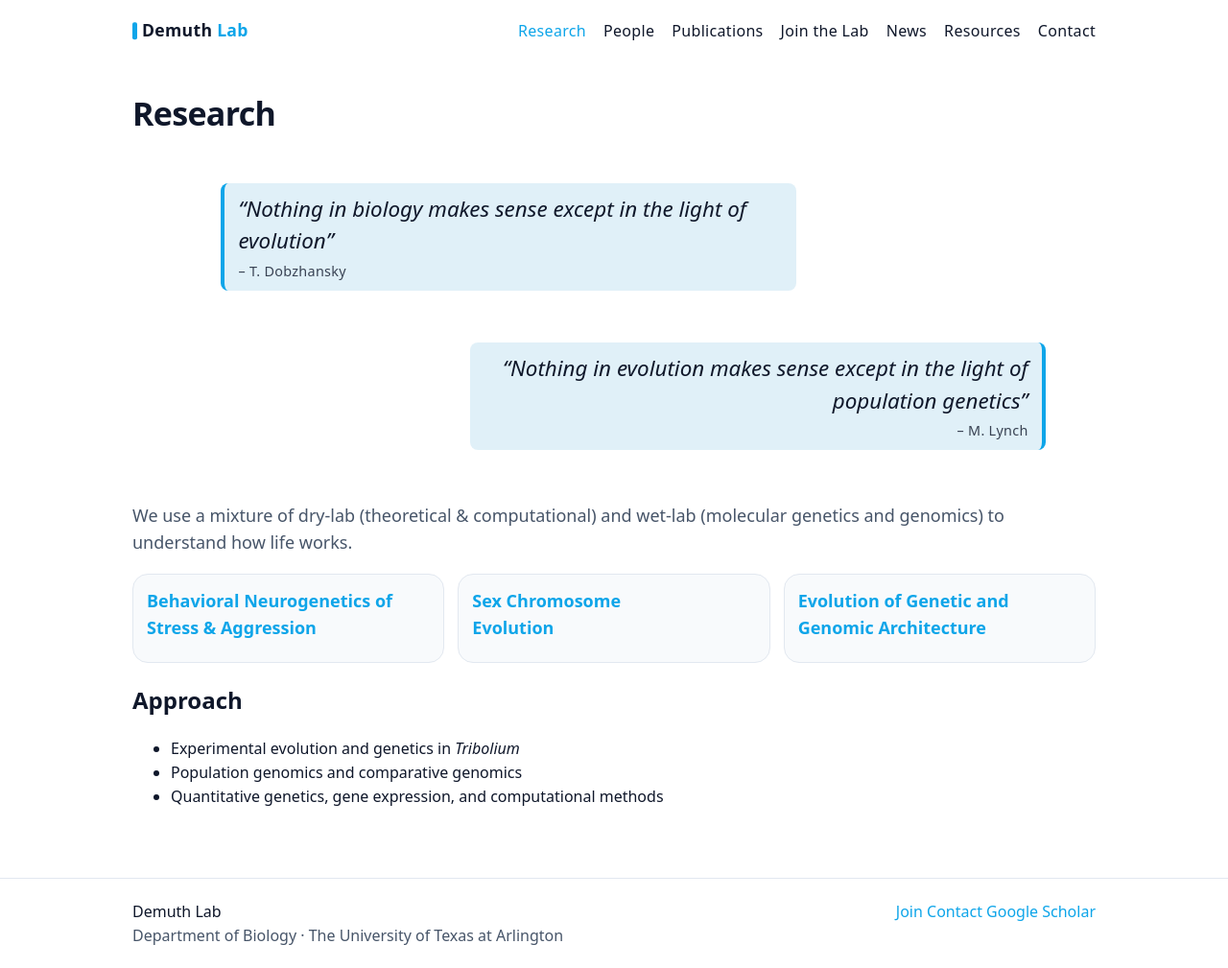
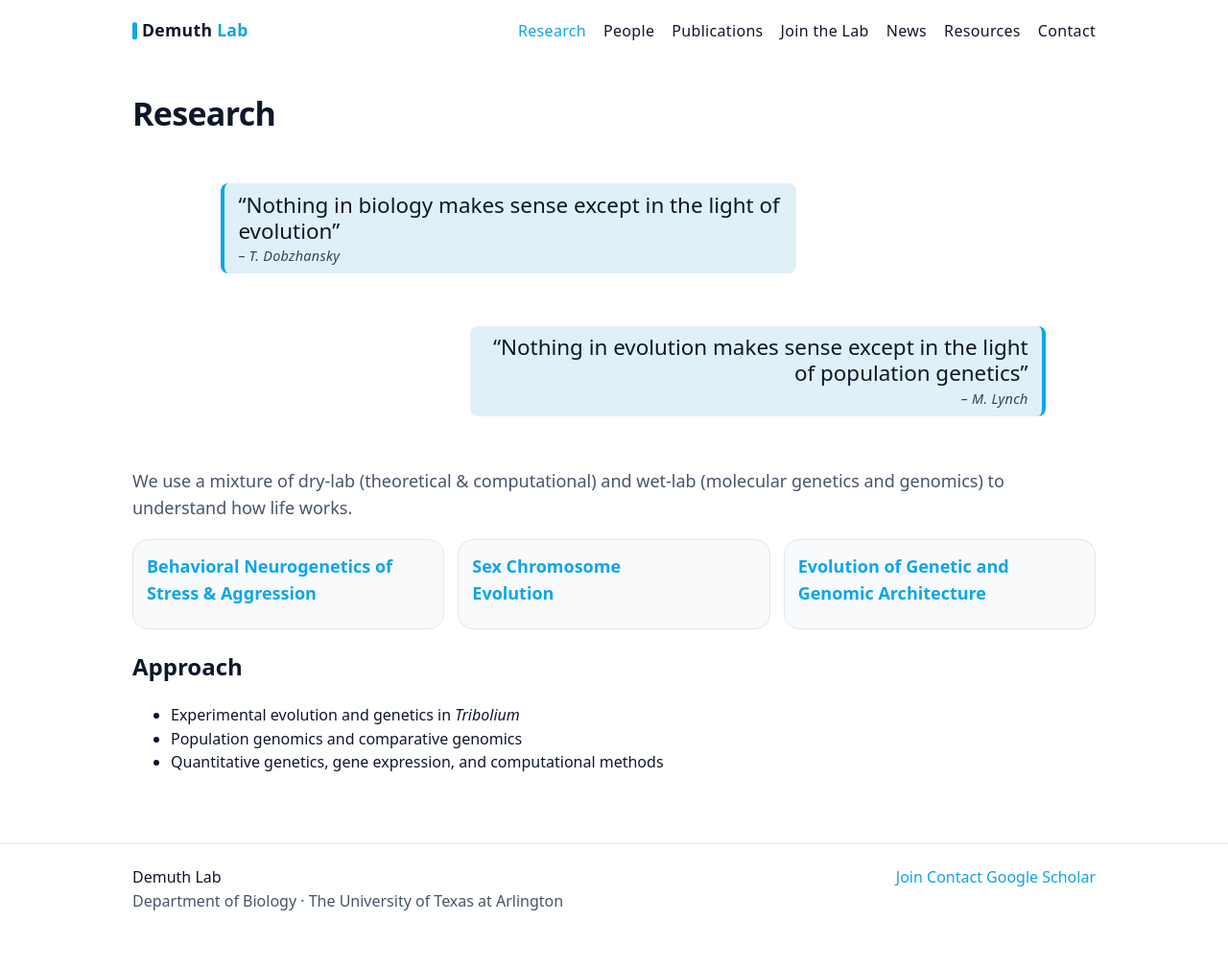
Before and after one commit to demuth-lab/demuth-lab.github.io, a Jekyll site: the page built from research/index.md, in a window 1280 px wide and 1009 px high. Shown: the whole window at 96% size. Built offline with Jekyll 4.4.1, drawn with Linux system fonts in a browser that asks for light colours.

Commit message:
Update main.css

```diff
--- a/assets/css/main.css
+++ b/assets/css/main.css
@@ -426,8 +426,8 @@ a:hover{
   max-width:600px;
   font-size:1.4rem;
   font-weight:500;
-  line-height:1.5;
-  font-style:italic;
+  line-height:1.2;
+  font-style:normal;
   color:var(--text);
   padding:0.6rem 0.9rem;          /* reduced */
   background:var(--accent-soft);
@@ -450,7 +450,7 @@ a:hover{
 .quote-author{
   display:block;
   margin-top:0.25rem;             /* reduced */
-  font-style:normal;
+  font-style:italic;
   font-size:0.9rem;
   opacity:0.8;
   letter-spacing:0.02em;
```
